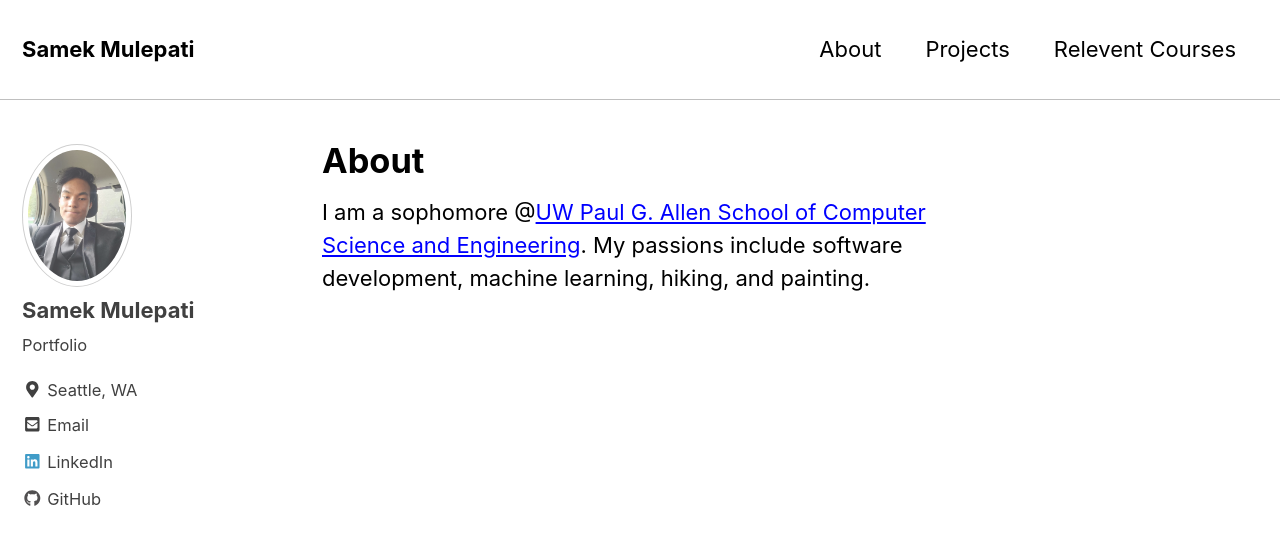
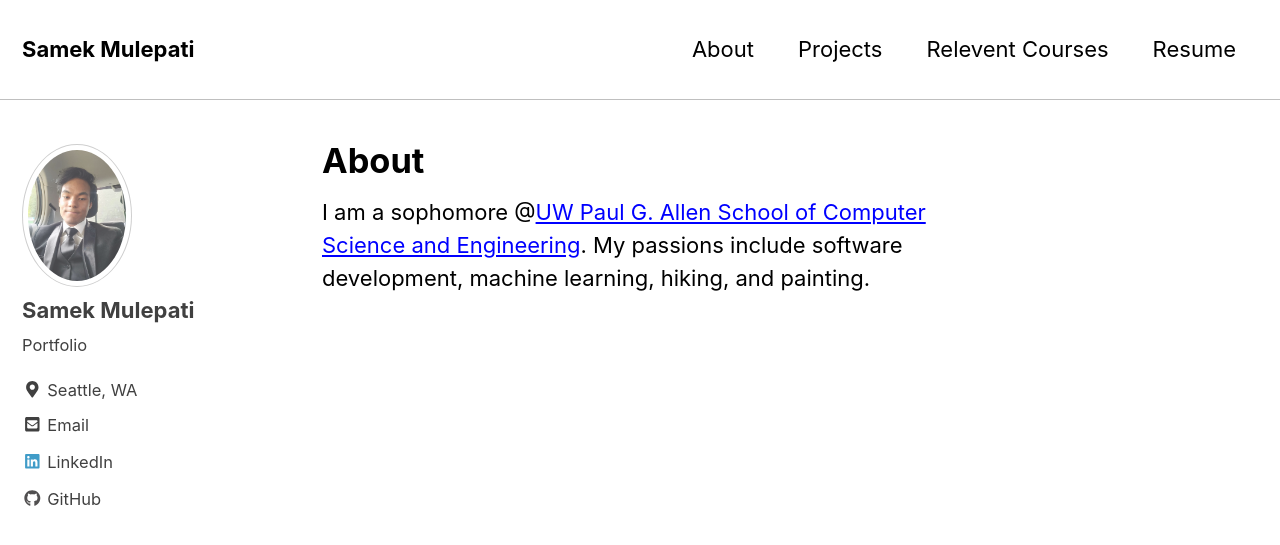
Before and after one commit to mulepati/samekmulepati.github.io, a Jekyll site: the page built from _pages/about.md, in a window 1280 px wide and 900 px high. Shown: the top 545 px of the window. Built offline with Jekyll 4.4.1, drawn with Linux system fonts in a browser that asks for light colours; nearby versions of some CDN libraries.

Commit message:
Update navigation.yml

```diff
--- a/_data/navigation.yml
+++ b/_data/navigation.yml
@@ -6,6 +6,8 @@ main:
     url: /projects/
   - title: "Relevent Courses"
     url: /courses/
+  - title: "Resume"
+    url: https://mulepati.github.io/samekmulepati.github.io/_pages/files/resume.pdf
   # - title: "About"
   #   url: https://mmistakes.github.io/minimal-mistakes/about/
   # - title: "Sample Posts"
```
